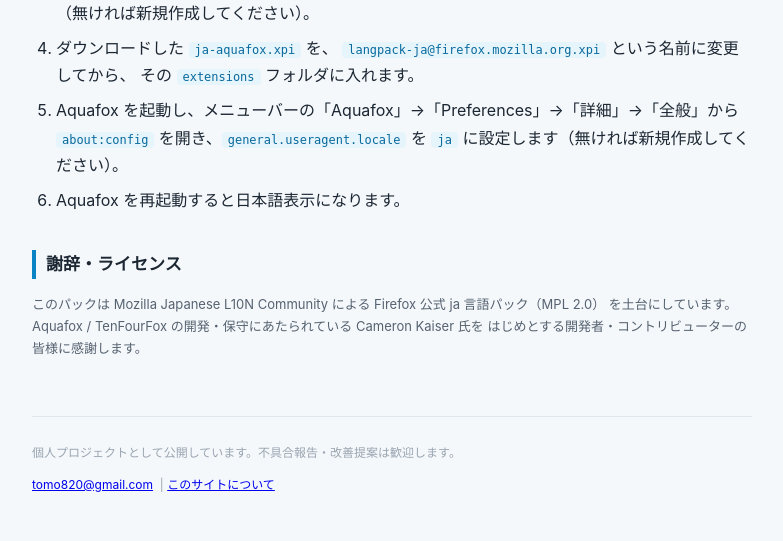
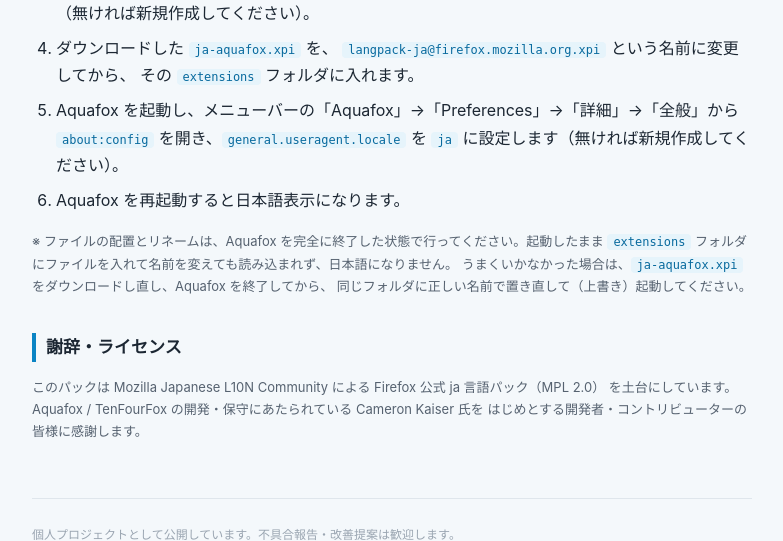
Before and after one commit to watermark-hd/aquafox-ja-site, a Flask app: page /apps/aquafox-ja in a window 1280 px wide. Shown: the part 1066-1607 px from the top of the page, without its empty margins (248-1031 px from the left). Before the commit the page ends 1558 px from the top, so only its background shows below. Run offline with Flask 3, Linux system fonts and the light colour scheme; data that the repository does not hold is empty.

Commit message:
Add install note: place/rename the langpack with Aquafox quit
Aquafox起動中にextensionsフォルダへ入れてリネームすると読み込まれず
日本語にならない。一度終了してから正しい名前で置き直す旨を日英とも追記。

Co-Authored-By: Claude Sonnet 5 <noreply@anthropic.com>

```diff
--- a/templates/apps/aquafox-ja.html
+++ b/templates/apps/aquafox-ja.html
@@ -50,6 +50,12 @@
       <li>Launch Aquafox, open <code>about:config</code> via the menu: Aquafox → Preferences → Advanced → General, then set <code>general.useragent.locale</code> to <code>ja</code>. Create it if it is missing.</li>
       <li>Restart Aquafox and the interface will appear in Japanese.</li>
     </ol>
+    <p class="meta">
+      Note: place and rename the file with Aquafox completely quit. If you drop it into the
+      <code>extensions</code> folder and rename it while Aquafox is running, it will not be picked up and the
+      UI stays in English. If that happens, download <code>ja-aquafox.xpi</code> again, quit Aquafox, put it
+      back in the same folder with the correct name (overwriting the old one), then launch.
+    </p>
 
     <h2>Acknowledgements / License</h2>
     <p class="credit">
@@ -108,6 +114,12 @@
       </li>
       <li>Aquafox を再起動すると日本語表示になります。</li>
     </ol>
+    <p class="meta">
+      ※ ファイルの配置とリネームは、Aquafox を完全に終了した状態で行ってください。起動したまま
+      <code>extensions</code> フォルダにファイルを入れて名前を変えても読み込まれず、日本語になりません。
+      うまくいかなかった場合は、<code>ja-aquafox.xpi</code> をダウンロードし直し、Aquafox を終了してから、
+      同じフォルダに正しい名前で置き直して（上書き）起動してください。
+    </p>
 
     <h2>謝辞・ライセンス</h2>
     <p class="credit">
```
